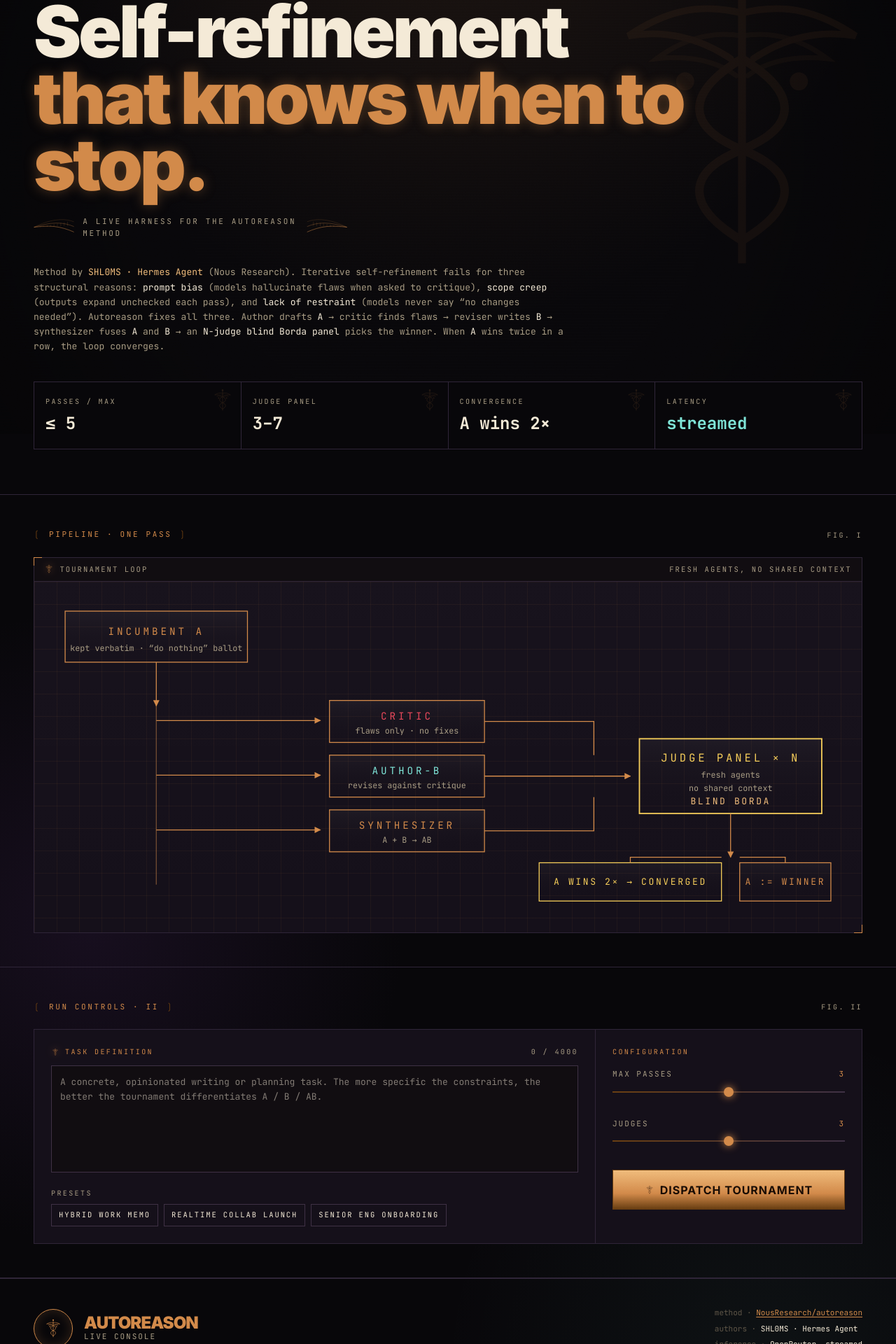
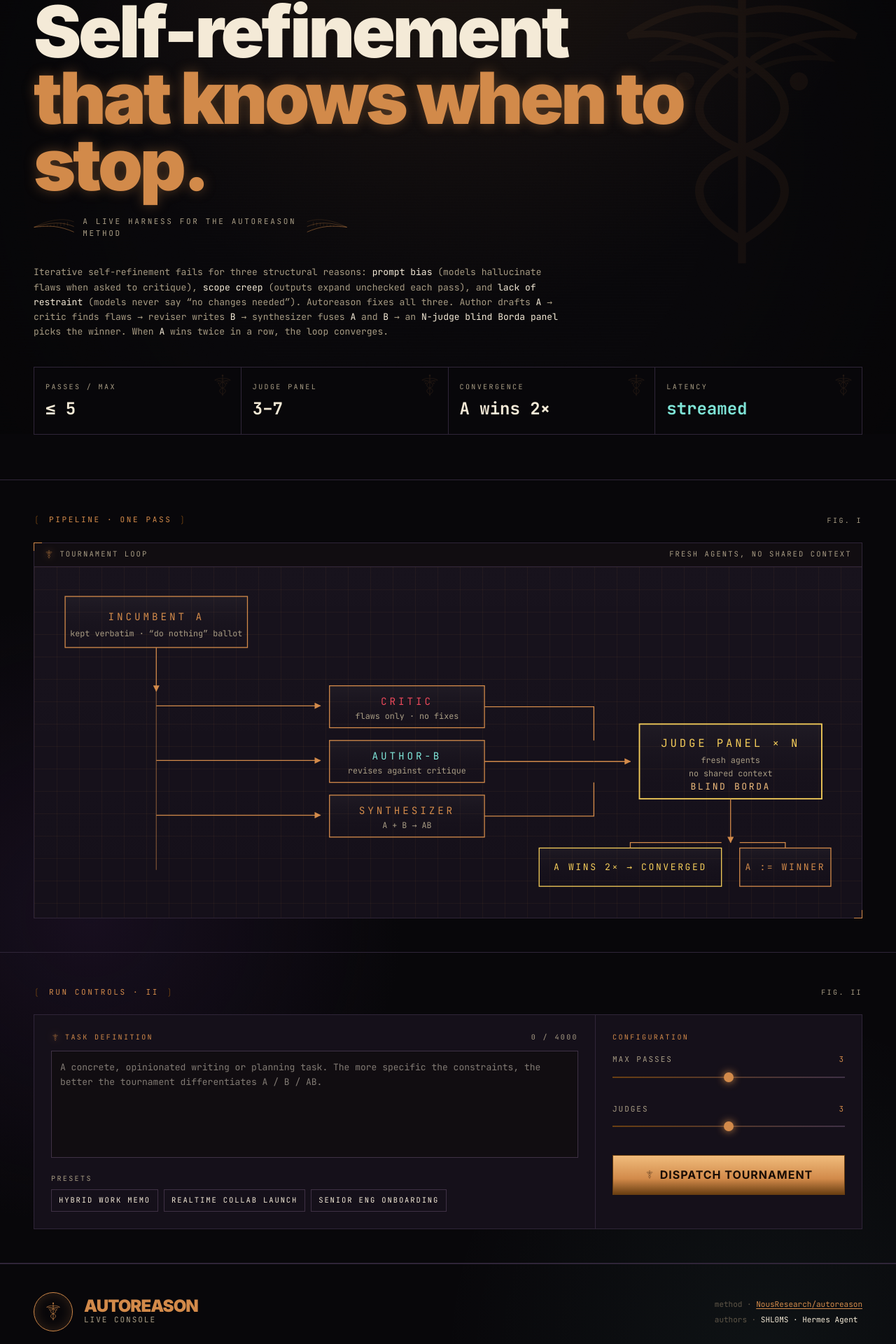
Before and after one commit to ctrlshifthash/Schlooms, a Next.js app: page / in a window 1280 px wide. Shown: the part 180-2100 px from the top of the page at 70% size. Built offline with nearby package versions, Linux system fonts and the light colour scheme.

Commit message:
Drop OpenRouter mention from footer + remove SHL0MS byline from masthead body

```diff
--- a/app/page.tsx
+++ b/app/page.tsx
@@ -71,10 +71,7 @@ export default function Home() {
             </div>
 
             <p className="mt-9 mono text-[13px] leading-relaxed text-fg-dim max-w-3xl">
-              Method by{" "}
-              <span className="text-copper-bright">SHL0MS · Hermes Agent</span>{" "}
-              (Nous Research). Iterative self-refinement fails for three structural
-              reasons:{" "}
+              Iterative self-refinement fails for three structural reasons:{" "}
               <span className="text-fg">prompt bias</span> (models hallucinate
               flaws when asked to critique),{" "}
               <span className="text-fg">scope creep</span> (outputs expand
@@ -153,10 +150,6 @@ export default function Home() {
               <div>
                 <span className="text-fg-faint">authors · </span>
                 <span className="text-fg">SHL0MS · Hermes Agent</span>
-              </div>
-              <div>
-                <span className="text-fg-faint">inference · </span>
-                <span className="text-fg">OpenRouter, streamed</span>
               </div>
             </div>
           </div>
```
